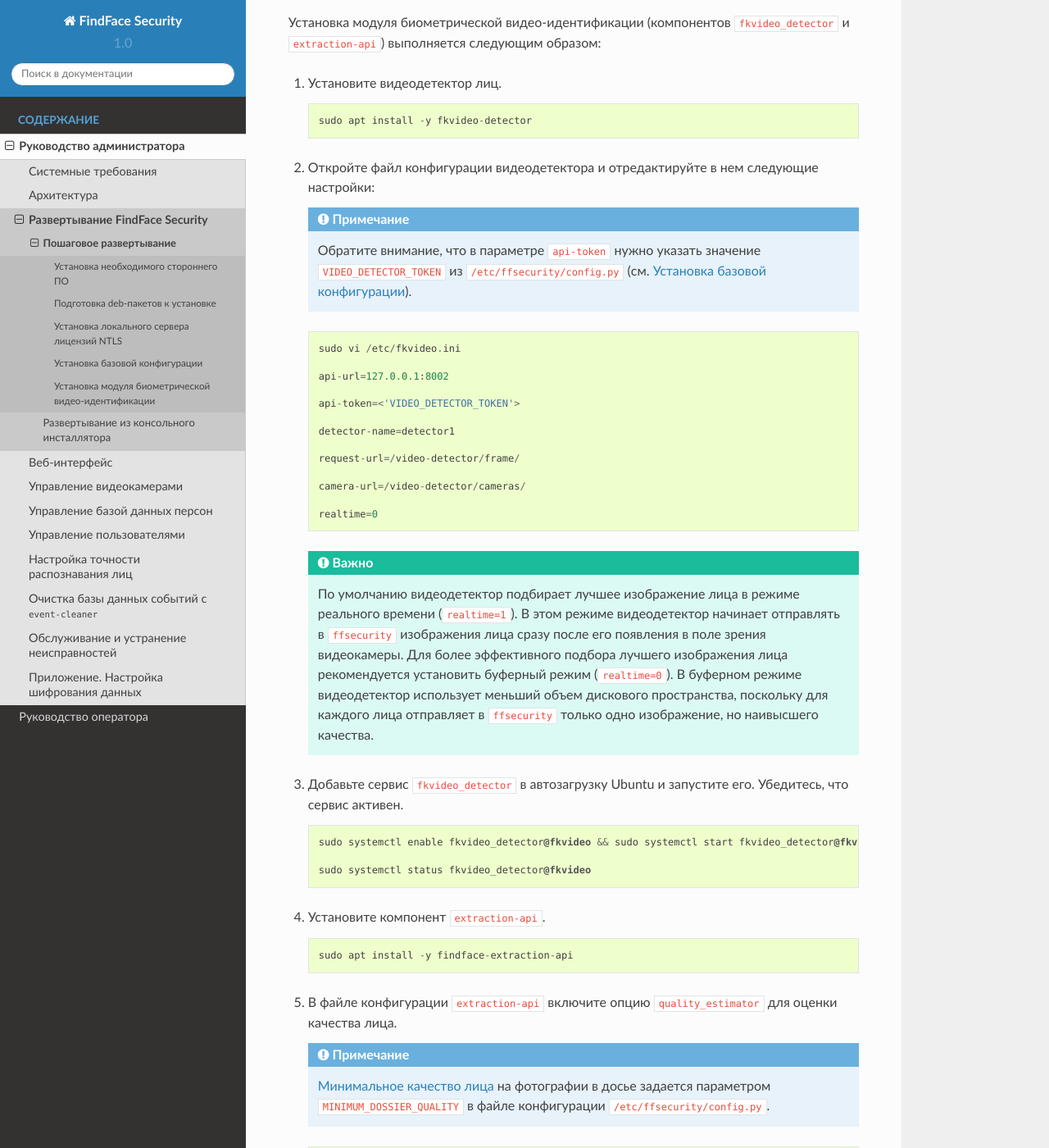
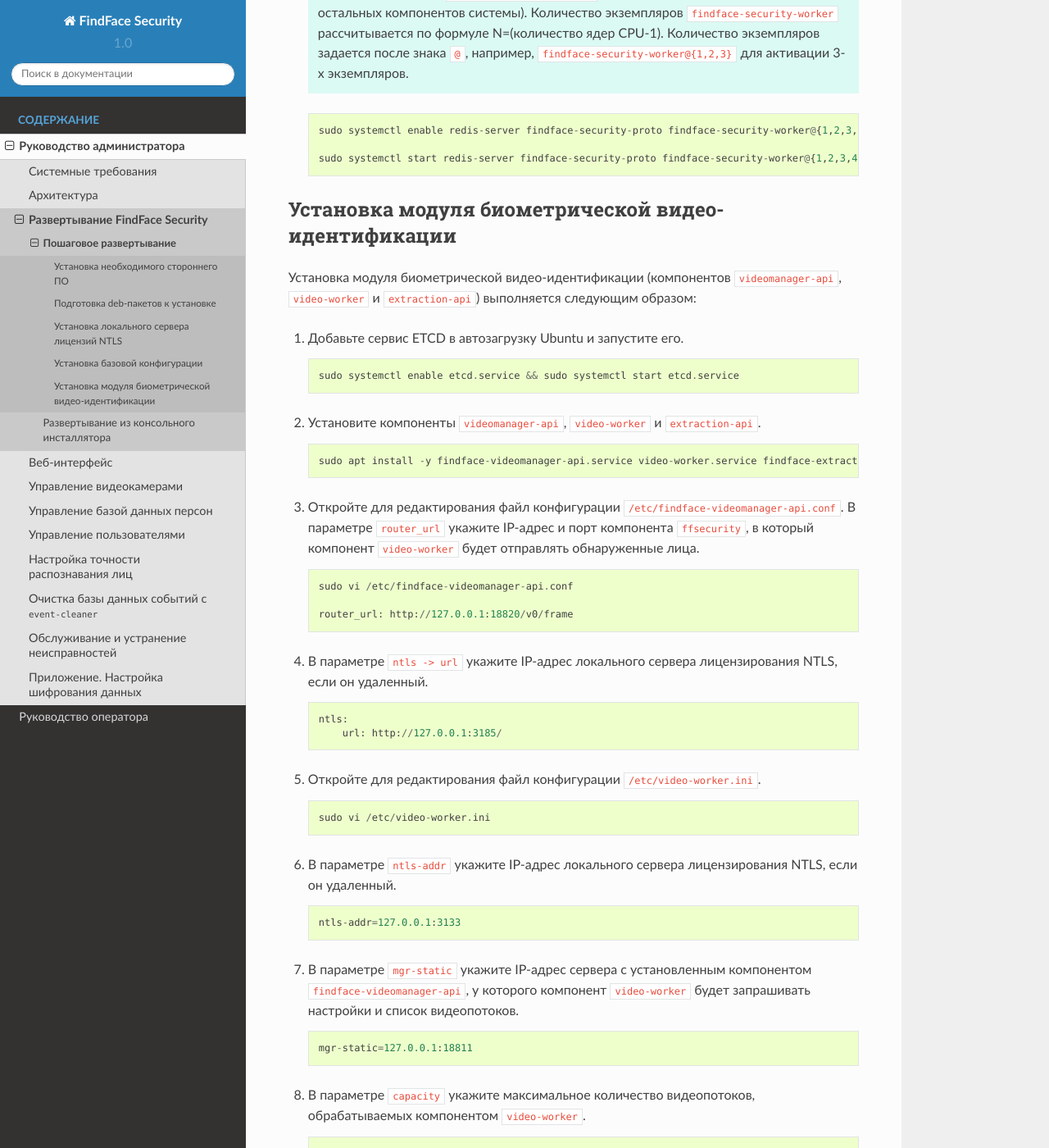
Before and after one commit to NTech-Lab/ffsecurity-m, a Sphinx documentation site: the page built from docs/deploy.rst, in a window 1280 px wide and 1400 px high, scrolled down 5871 px. Shown: the whole window at 82% size. Built offline with Sphinx 7.4.7 and the Read the Docs theme 2.0.0, drawn with Linux system fonts in a browser that asks for light colours; some of the changed text lies outside the part shown.

Commit message:
deployment

```diff
--- a/docs/deploy.rst
+++ b/docs/deploy.rst
@@ -18,12 +18,12 @@
 Установка необходимого стороннего ПО
 -------------------------------------------
 
-Для работы FindFace Security необходима система управления базами данных :program:`PostgreSQL` и сетевое хранилище :program:`Redis`. Установите их из репозитория Ubuntu:
+Для работы FindFace Security необходима система управления базами данных :program:`PostgreSQL`, сетевое хранилище :program:`Redis` и распределенное хранилище ключей :program:`ETCD`. Установите их из репозитория Ubuntu:
 
 .. code::
 
    sudo apt-get update
-   sudo apt install -y postgresql-server-dev-9.5 redis-server
+   sudo apt install -y postgresql-server-dev-9.5 redis-server etcd
 
 
 Подготовка deb-пакетов к установке
@@ -73,6 +73,10 @@
        При необходимости укажите в параметре ``license-dir`` другую папку для хранения файла лицензии. По умолчанию файл лицензии хранится в папке ``/ntech/license``::
 
          license-dir = /ntech/license
+
+         При необходимости раскомментируйте строку ``proxy`` и укажите IP-адрес прокси-сервера::
+
+         proxy = http://192.168.1.1:12345
 
        По умолчанию доступ в веб-интерфейс NTLS возможен с любого удаленного сервера в пределах сети (``ui = 0.0.0.0:3185``). Для того чтобы обеспечить доступ к веб-интерфейсу NTLS только с определенного IP-адреса, отредактируйте параметр ui::
 
@@ -140,7 +144,7 @@
 
       sudo apt install -y ffsecurity-ui
 
-#. Откройте файл конфигурации ``/etc/ffsecurity/config.py``. В параметре ``EXTERNAL_ADDRESS`` укажите актуальный внешний IP-адрес или URL сервера установки, по которому будет доступен веб-интерфейс. Придумайте токен для авторизации видеодетектора лиц в сервисе ``ffsecurity`` и укажите его в параметре ``VIDEO_DETECTOR_TOKEN`` (данный токен также нужно будет продублировать в :ref:`настройках видеодетектора <identification>`).
+#. Откройте файл конфигурации ``/etc/ffsecurity/config.py``. В параметре ``EXTERNAL_ADDRESS`` укажите актуальный внешний IP-адрес или URL сервера установки, по которому будет доступен веб-интерфейс. Если компонент ``videomanager-api`` будет установлен на удаленном сервере, укажите его IP-адрес в параметре ``VIDEO_MANAGER_ADDRESS`` (установка компонента описана в разделе см. :ref:`identification`).
 
    .. tip::
       Если необходимо обеспечить безопасность данных, включите :ref:`SSL-шифрование <https>`.
@@ -157,32 +161,44 @@
 
       sudo vi /etc/ffsecurity/config.py
 
-      MEDIA_ROOT="/var/lib/ffsecurity/uploads"
-      STATIC_ROOT="/var/lib/ffsecurity/static"
+      MEDIA_ROOT = "/home/pro/proj/universe/tigre_prototype/media/"
+      STATIC_ROOT = "/home/pro/proj/universe/tigre_prototype/static/"
+      STATICFILES_DIRS = [
+          # "/home/pro/proj/universe/tigre_prototype/static-js",
+          "/home/pro/proj/universe/ffui/temp/ffsecurity-ui",
+          "/home/pro/proj/universe/ffui/temp/ffsecurity-ui/ui-static",
+      ]
+      STATIC_URL = "/ui-static/"
 
-      EXTERNAL_ADDRESS="192.168.104.204"
+      EXTERNAL_ADDRESS = "http://172.20.77.84:8000"
 
-      DEBUG = False
+      DEBUG = True
 
-      LANGUAGE_CODE = 'ru-ru'
+      LANGUAGE_CODE = 'en-us'
 
       TIME_ZONE = 'UTC'
 
       DATABASES = {
-         'default': {
-             'ENGINE': 'django.db.backends.postgresql',
-             'NAME': 'ffsecurity',
-         }
+          'default': {
+              'ENGINE': 'django.db.backends.postgresql',
+              'NAME': 'ffsecurity',
+              'USER': 'ffsecurity',
+              'PASSWORD': 'ffsecurity',
+              'HOST': '127.0.0.1',
+              'PORT': '5432',
+          }
       }
 
+      # use pwgen -sncy 50 1|tr "'" "." to generate your own unique key
+      SECRET_KEY = 'changeme'
+
       FFSECURITY = {
-         'VIDEO_DETECTOR_TOKEN': 'Ghj545dfd',
-         'CONFIDENCE_THRESHOLD': 0.75,
-         'MINIMUM_DOSSIER_QUALITY': -0.1,
-         'IGNORE_UNMATCHED': False,
-         'EXTRACTION_API': 'http://127.0.0.1:18666/',
+          'CONFIDENCE_THRESHOLD': 0.75,
+          'MINIMUM_DOSSIER_QUALITY': -0.1,
+          'IGNORE_UNMATCHED': False,
+          'VIDEO_MANAGER_ADDRESS':'http://127.0.0.1:18810',
+          'EXTRACTION_API': 'http://127.0.0.1:18666/',
       }
-
 
    .. tip::
       При необходимости также отредактируйте файл конфигурации ``/etc/nginx/sites-available/ffsecurity-nginx.conf``.
@@ -200,6 +216,8 @@
 #. Перенесите схему базы данных из FindFace Security в :program:`PostgreSQL`, создайте группы пользователей с :ref:`предустановленными правами <users>` и  первого пользователя с правами администратора (т. н. Супер Администратора).
 
    .. important::
+
+
       Отличие назначаемого администратора от Супер Администратора в том, что последний не может лишиться прав администратора даже при смене роли.
 
    .. code::
@@ -227,51 +245,64 @@
 Установка модуля биометрической видео-идентификации
 ----------------------------------------------------------
 
-Установка модуля биометрической видео-идентификации (компонентов ``fkvideo_detector`` и ``extraction-api``) выполняется следующим образом:
+Установка модуля биометрической видео-идентификации (компонентов ``videomanager-api``, ``video-worker`` и ``extraction-api``) выполняется следующим образом:
 
-#. Установите видеодетектор лиц.
+#. Добавьте сервис ETCD в автозагрузку Ubuntu и запустите его.
 
    .. code::
 
-      sudo apt install -y fkvideo-detector
+      sudo systemctl enable etcd.service && sudo systemctl start etcd.service
 
-#. Откройте файл конфигурации видеодетектора и отредактируйте в нем следующие настройки:
-
-   .. note::
-      Обратите внимание, что в параметре ``api-token`` нужно указать значение ``VIDEO_DETECTOR_TOKEN`` из ``/etc/ffsecurity/config.py`` (см. :ref:`basic-deployment`).
+#. Установите компоненты ``videomanager-api``, ``video-worker`` и ``extraction-api``.
 
    .. code::
 
-      sudo vi /etc/fkvideo.ini
+      sudo apt install -y findface-videomanager-api.service video-worker.service findface-extraction-api.service
 
-      api-url=127.0.0.1:8002
-
-      api-token=<'VIDEO_DETECTOR_TOKEN'>
-
-      detector-name=detector1
-
-      request-url=/video-detector/frame/
-
-      camera-url=/video-detector/cameras/
-
-      realtime=0
-
-   .. important::
-      По умолчанию видеодетектор подбирает лучшее изображение лица в режиме реального времени (``realtime=1``). В этом режиме видеодетектор начинает отправлять в ``ffsecurity`` изображения лица сразу после его появления в поле зрения видеокамеры. Для более эффективного подбора лучшего изображения лица рекомендуется установить буферный режим (``realtime=0``). В буферном режиме видеодетектор использует меньший объем дискового пространства, поскольку для каждого лица отправляет в ``ffsecurity`` только одно изображение, но наивысшего качества.
-
-#. Добавьте сервис ``fkvideo_detector`` в автозагрузку Ubuntu и запустите его. Убедитесь, что сервис активен.
+#. Откройте для редактирования файл конфигурации ``/etc/findface-videomanager-api.conf``. В параметре ``router_url`` укажите IP-адрес и порт компонента ``ffsecurity``, в который компонент ``video-worker`` будет отправлять обнаруженные лица.
 
    .. code::
 
-      sudo systemctl enable fkvideo_detector@fkvideo && sudo systemctl start fkvideo_detector@fkvideo
+      sudo vi /etc/findface-videomanager-api.conf
 
-      sudo systemctl status fkvideo_detector@fkvideo
+      router_url: http://127.0.0.1:18820/v0/frame
+
+#. В параметре ``ntls -> url`` укажите IP-адрес локального сервера лицензирования NTLS, если он удаленный.
+
+   .. code::
+
+      ntls:
+          url: http://127.0.0.1:3185/
+
+#. Откройте для редактирования файл конфигурации ``/etc/video-worker.ini``.
+
+   .. code::
+
+      sudo vi /etc/video-worker.ini
+
+#. В параметре ``ntls-addr`` укажите IP-адрес локального сервера лицензирования NTLS, если он удаленный.
+
+   .. code::
+
+      ntls-addr=127.0.0.1:3133
+
+#. В параметре ``mgr-static`` укажите IP-адрес сервера с установленным компонентом ``findface-videomanager-api``, у которого компонент ``video-worker`` будет запрашивать настройки и список видеопотоков.
+
+   .. code::
+
+      mgr-static=127.0.0.1:18811
+
+#. В параметре ``capacity`` укажите максимальное количество видеопотоков, обрабатываемых компонентом ``video-worker``.
+
+   .. code::
+
+      capacity=10
 
 #. Установите компонент ``extraction-api``.
 
    .. code::
 
-      sudo apt install -y findface-extraction-api
+      sudo apt install -y findface-extraction-api.service
 
 #. В файле конфигурации ``extraction-api`` включите опцию ``quality_estimator`` для оценки качества лица.
 
@@ -296,10 +327,12 @@
         age: ""
         emotions: ""
 
-#. Добавьте сервис ``extraction-api`` в автозагрузку Ubuntu и запустите его. Убедитесь, что сервис активен.
+#. Добавьте сервисы ``videomanager-api``, ``video-worker``, ``extraction-api`` в автозагрузку Ubuntu и запустите их.
 
    .. code::
 
-      sudo systemctl enable findface-extraction-api && sudo systemctl start findface-extraction-api
+      sudo systemctl enable findface-videomanager-api.service && sudo systemctl start findface-videomanager-api.service
 
-      sudo systemctl status findface-extraction-api
+      sudo systemctl enable video-worker.service && sudo systemctl start video-worker.service
+
+      sudo systemctl enable findface-extraction-api.service && sudo systemctl start findface-extraction-api.service
--- a/docs/installer.rst
+++ b/docs/installer.rst
@@ -3,7 +3,7 @@
 Развертывание из консольного инсталлятора
 ================================================
 
-Для развертывания FindFace Security на одиночном сервере можно использовать консольный инсталлятор.
+Для развертывания FindFace Security можно использовать консольный инсталлятор.
 
 
 .. warning::
```
Also changed, not shown: other parts of docs/deploy.rst (+1 -1 lines).
